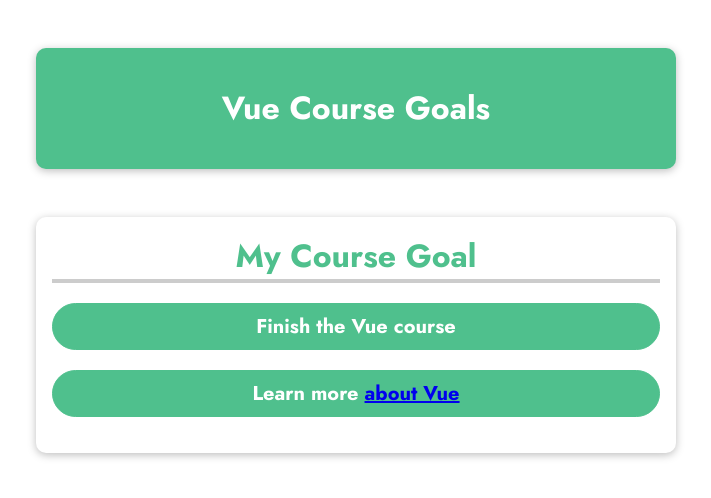
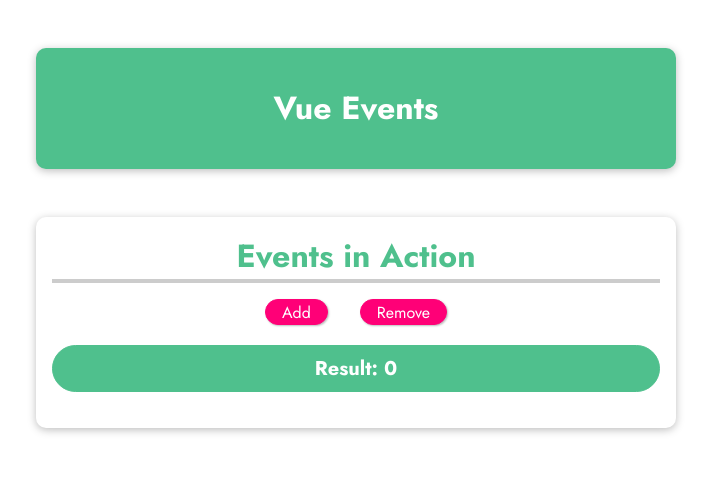
Before and after one commit to gnzlplcs/vue-the_complete_guide, a plain HTML site: page basics-03-events/index.html in a window 1280 px wide. Shown: the whole page, without its empty margins (284-995 px from the left). Drawn offline with nearby package versions, Linux system fonts and the light colour scheme.

Commit message:
:sparkles: start events

```diff
--- a/basics-01-starting-code/app.js
+++ /dev/null
@@ -1,22 +0,0 @@
-const app = Vue.createApp({
-  data() {
-    // always returns an object
-    return {
-      courseGoalA: "Finish the Vue course",
-      courseGoalB: "Master the Vue course",
-      vueLink: "https://vuejs.org",
-    };
-  },
-  methods: {
-    outputGoal() {
-      const randomNumber = Math.random();
-      if (randomNumber < 0.5) {
-        return this.courseGoalA;
-      } else {
-        return this.courseGoalB;
-      }
-    }
-  }
-});
-
-app.mount("#user-goal");
--- /dev/null
+++ b/basics-03-events/app.js
@@ -0,0 +1,9 @@
+const app = Vue.createApp({
+  data() {
+    return {
+      counter: 0,
+    };
+  },
+});
+
+app.mount('#events');
--- a/basics-01-starting-code/index.html
+++ b/basics-03-events/index.html
@@ -14,13 +14,13 @@
   </head>
   <body>
     <header>
-      <h1>Vue Course Goals</h1>
+      <h1>Vue Events</h1>
     </header>
-    <section id="user-goal">
-      <h2>My Course Goal</h2>
-      <!-- <p v-html="outputGoal()"></p> -->
-      <p>{{outputGoal()}}</p>
-      <p>Learn more <a v-bind:href="vueLink">about Vue</a></p>
+    <section id="events">
+      <h2>Events in Action</h2>
+      <button>Add</button>
+      <button>Remove</button>
+      <p>Result: {{ counter }}</p>
     </section>
   </body>
 </html>
--- a/basics-01-starting-code/styles.css
+++ b/basics-03-events/styles.css
@@ -22,7 +22,7 @@ header {
   max-width: 40rem;
 }
 
-#user-goal {
+#events {
   box-shadow: 0 2px 8px rgba(0, 0, 0, 0.26);
   margin: 3rem auto;
   border-radius: 10px;
@@ -32,14 +32,14 @@ header {
   max-width: 40rem;
 }
 
-#user-goal h2 {
+#events h2 {
   font-size: 2rem;
   border-bottom: 4px solid #ccc;
   color: #4fc08d;
   margin: 0 0 1rem 0;
 }
 
-#user-goal p {
+#events p {
   font-size: 1.25rem;
   font-weight: bold;
   border: 1px solid #4fc08d;
@@ -49,18 +49,18 @@ header {
   border-radius: 25px;
 }
 
-#user-goal input {
+#events input {
   font: inherit;
   border: 1px solid #ccc;
 }
 
-#user-goal input:focus {
+#events input:focus {
   outline: none;
   border-color: #1b995e;
   background-color: #d7fdeb;
 }
 
-#user-goal button {
+#events button {
   font: inherit;
   cursor: pointer;
   border: 1px solid #ff0077;
@@ -68,10 +68,12 @@ header {
   color: white;
   padding: 0.05rem 1rem;
   box-shadow: 1px 1px 2px rgba(0, 0, 0, 0.26);
+  border-radius: 20px;
+  margin: 0 1rem;
 }
 
-#user-goal button:hover,
-#user-goal button:active {
+#events button:hover,
+#events button:active {
   background-color: #ec3169;
   border-color: #ec3169;
   box-shadow: 1px 1px 4px rgba(0, 0, 0, 0.26);
```
